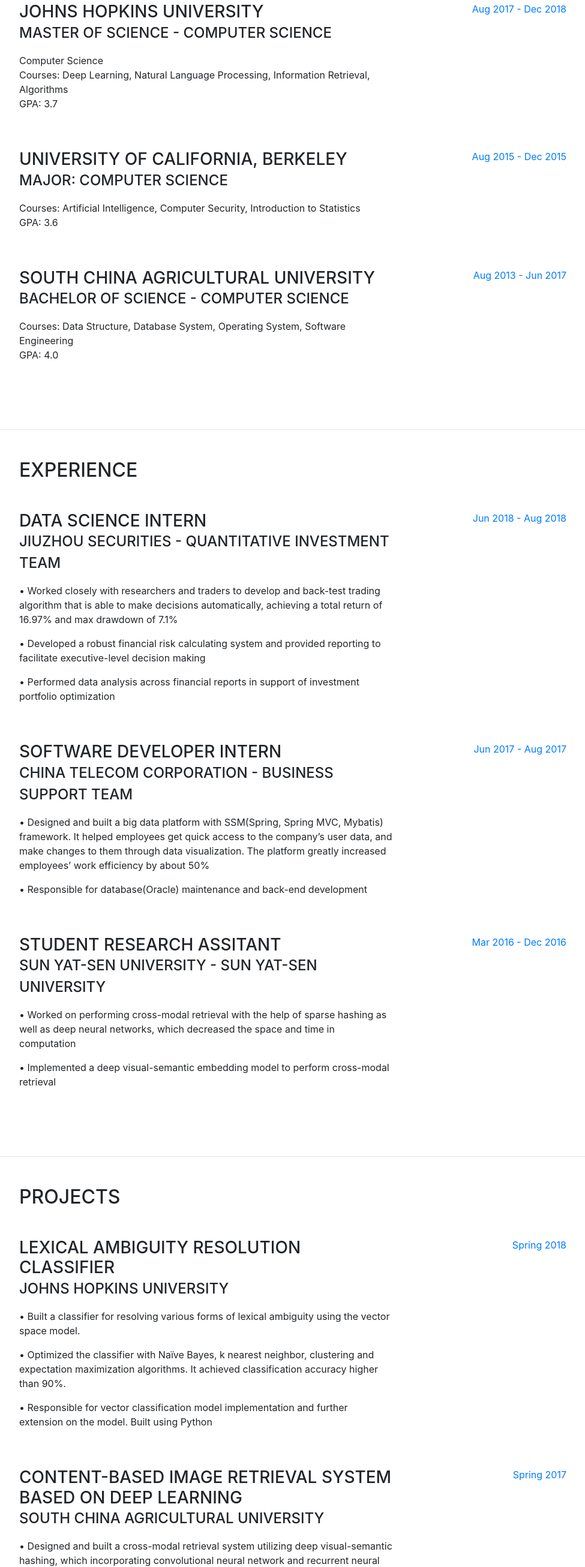
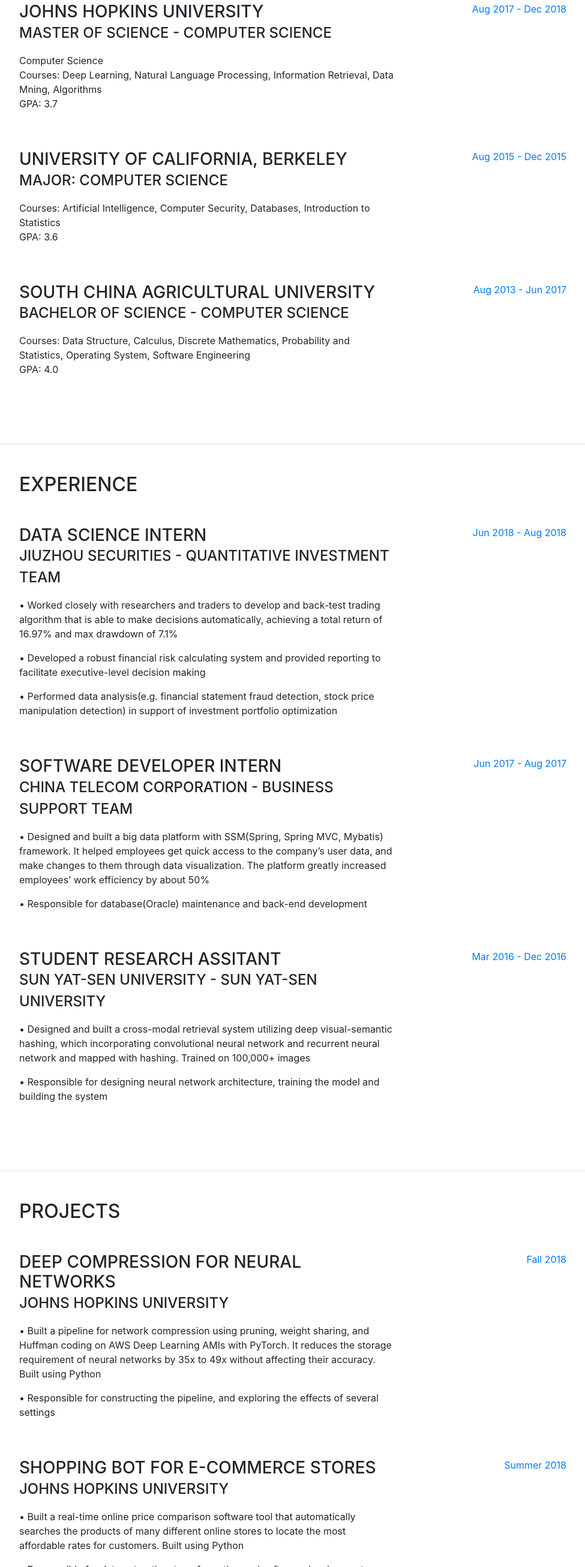
Before and after one commit to xinyaoliu/xinyaoliu.github.io, a website with bundled scripts: page index.html in a window 1280 px wide. Shown: the part 932-3545 px from the top of the page at 60% size, without its empty margins (288-1263 px from the left). Built offline with nearby package versions, Linux system fonts and the light colour scheme; a web font is replaced by a local one.

Commit message:
Update index.html

```diff
--- a/index.html
+++ b/index.html
@@ -103,7 +103,7 @@
               <h3 class="mb-0">Johns Hopkins University</h3>
               <div class="subheading mb-3">Master of Science - Computer Science</div>
               <div>Computer Science</div>
-              <div>Courses: Deep Learning, Natural Language Processing, Information Retrieval, Algorithms </div>
+              <div>Courses: Deep Learning, Natural Language Processing, Information Retrieval, Data Mning, Algorithms </div>
               <p>GPA: 3.7</p>
             </div>
             <div class="resume-date text-md-right">
@@ -115,7 +115,7 @@
             <div class="resume-content mr-auto">
               <h3 class="mb-0">University of California, Berkeley</h3>
               <div class="subheading mb-3">Major: Computer Science</div>
-              <div>Courses: Artificial Intelligence, Computer Security, Introduction to Statistics </div>
+              <div>Courses: Artificial Intelligence, Computer Security, Databases, Introduction to Statistics </div>
               <p>GPA: 3.6</p>
             </div>
             <div class="resume-date text-md-right">
@@ -128,7 +128,7 @@
               <h3 class="mb-0">South China Agricultural University</h3>
               <div class="subheading mb-3">Bachelor of Science - Computer Science</div>
 <!--               <div>Computer Science</div> -->
-              <div>Courses: Data Structure, Database System, Operating System, Software Engineering</div>
+              <div>Courses: Data Structure, Calculus, Discrete Mathematics, Probability and Statistics, Operating System, Software Engineering</div>
               <p>GPA: 4.0</p>
             </div>
             <div class="resume-date text-md-right">
@@ -150,7 +150,7 @@
               <div class="subheading mb-3">Jiuzhou Securities - Quantitative Investment Team</div>
               <p>•	Worked closely with researchers and traders to develop and back-test trading algorithm that is able to make decisions automatically, achieving a total return of 16.97% and max drawdown of 7.1%</p>
               <p>•	Developed a robust financial risk calculating system and provided reporting to facilitate executive-level decision making</p>
-              <p>•	Performed data analysis across financial reports in support of investment portfolio optimization</p>
+              <p>•	Performed data analysis(e.g. financial statement fraud detection, stock price manipulation detection) in support of investment portfolio optimization</p>
             </div>
             <div class="resume-date text-md-right">
               <span class="text-primary">Jun 2018 - Aug 2018</span>
@@ -174,8 +174,8 @@
             <div class="resume-content mr-auto">
               <h3 class="mb-0">Student Research Assitant</h3>
               <div class="subheading mb-3">Sun Yat-sen University - Sun Yat-sen University </div>
-              <p>•	Worked on performing cross-modal retrieval with the help of sparse hashing as well as deep neural networks, which decreased the space and time in computation</p>
-              <p>•	Implemented a deep visual-semantic embedding model to perform cross-modal retrieval</p>
+              <p>•	Designed and built a cross-modal retrieval system utilizing deep visual-semantic hashing, which incorporating convolutional neural network and recurrent neural network and mapped with hashing. Trained on 100,000+ images</p>
+              <p>•	Responsible for designing neural network architecture, training the model and building the system</p>
             </div>
             <div class="resume-date text-md-right">
               <span class="text-primary">Mar 2016 - Dec 2016</span>
@@ -193,6 +193,31 @@
 
           <div class="resume-item d-flex flex-column flex-md-row mb-5">
             <div class="resume-content mr-auto">
+              <h3 class="mb-0">Deep Compression for Neural Networks </h3>
+              <div class="subheading mb-3">Johns Hopkins University</div>
+              <p>•	Built a pipeline for network compression using pruning, weight sharing, and Huffman coding on AWS Deep Learning AMIs with PyTorch. It reduces the storage requirement of neural networks by 35x to 49x without affecting their accuracy. Built using Python</p>
+              <p>•	Responsible for constructing the pipeline, and exploring the effects of several settings</p>
+
+            </div>
+            <div class="resume-date text-md-right">
+              <span class="text-primary">Fall 2018</span>
+            </div>
+          </div>
+
+          <div class="resume-item d-flex flex-column flex-md-row mb-5">
+            <div class="resume-content mr-auto">
+              <h3 class="mb-0">Shopping Bot for E-commerce Stores</h3>
+              <div class="subheading mb-3">Johns Hopkins University</div>
+              <p>•	Built a real-time online price comparison software tool that automatically searches the products of many different online stores to locate the most affordable rates for customers. Built using Python </p>
+              <p>•	Responsible for data extraction, transformation and software development </p>
+            </div>
+            <div class="resume-date text-md-right">
+              <span class="text-primary">Summer 2018</span>
+            </div>
+          </div>
+
+          <div class="resume-item d-flex flex-column flex-md-row mb-5">
+            <div class="resume-content mr-auto">
               <h3 class="mb-0">Lexical Ambiguity Resolution Classifier</h3>
               <div class="subheading mb-3">Johns Hopkins University</div>
               <p>•	Built a classifier for resolving various forms of lexical ambiguity using the vector space model. </p>
@@ -201,19 +226,6 @@
             </div>
             <div class="resume-date text-md-right">
               <span class="text-primary">Spring 2018</span>
-            </div>
-          </div>
-
-          <div class="resume-item d-flex flex-column flex-md-row mb-5">
-            <div class="resume-content mr-auto">
-              <h3 class="mb-0">Content-based Image Retrieval System Based on Deep Learning </h3>
-              <div class="subheading mb-3">South China Agricultural University</div>
-              <p>•	Designed and built a cross-modal retrieval system utilizing deep visual-semantic hashing, which incorporating convolutional neural network and recurrent neural network and mapped with hashing. Trained on 100,000+ images</p>
-              <p>•	Responsible for designing neural network architecture, training the model and building the system</p>
-
-            </div>
-            <div class="resume-date text-md-right">
-              <span class="text-primary">Spring 2017</span>
             </div>
           </div>
 
```
